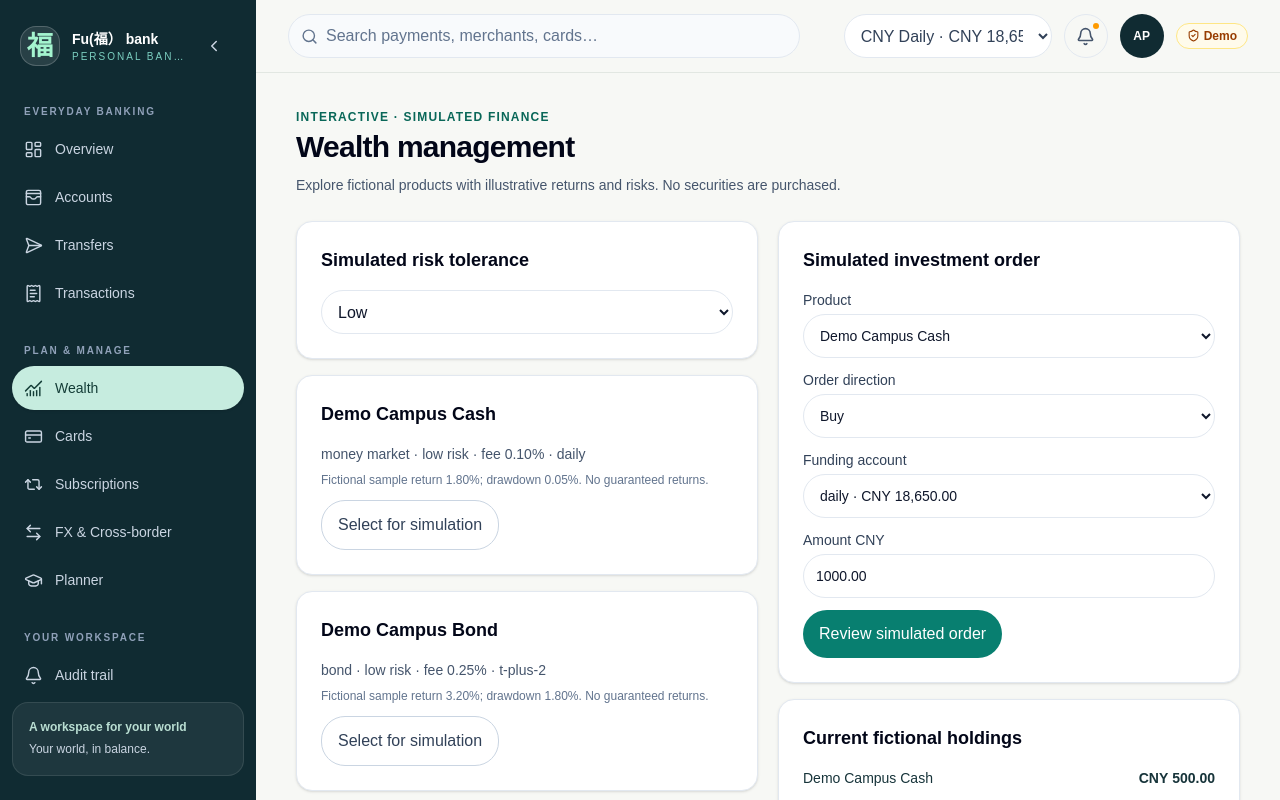
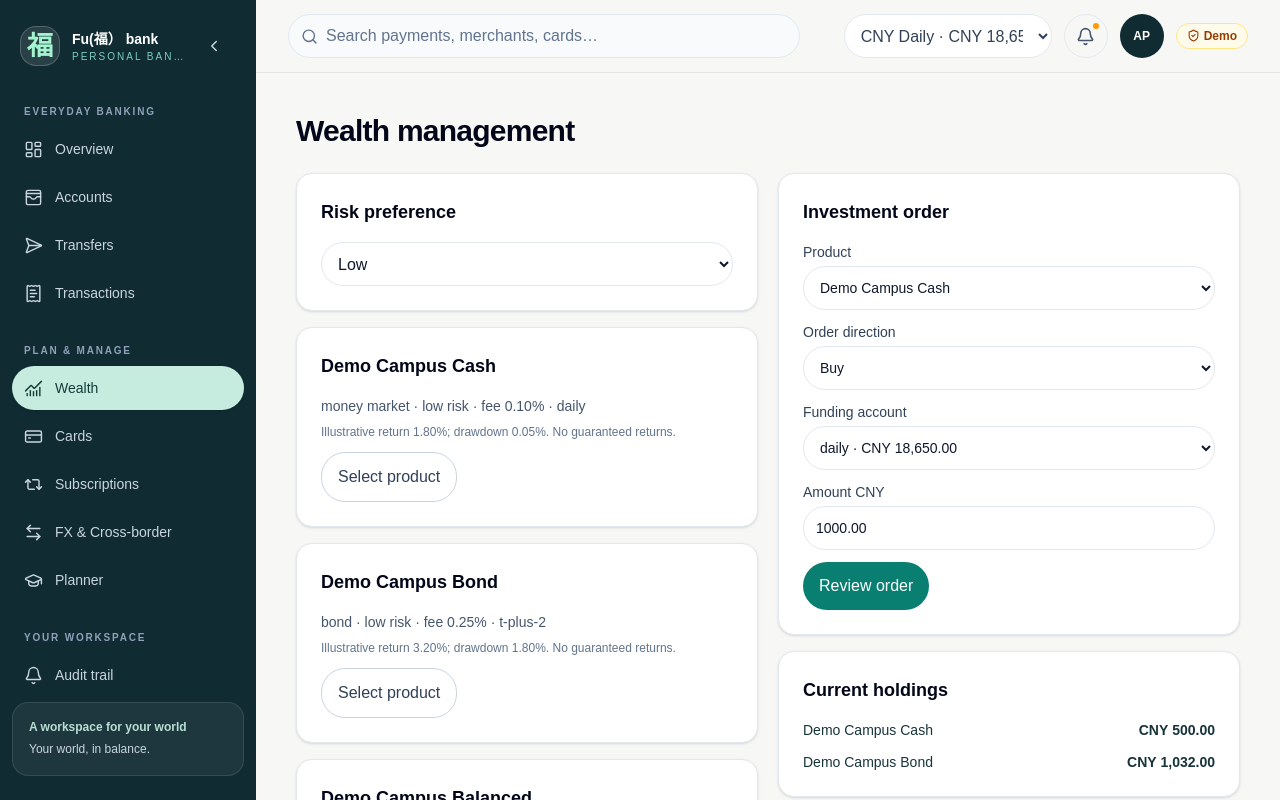
Before and after one commit to jamienatorX/fudan-global-finance-ai, a Next.js app: page /wealth in a window 1280 px wide. Shown: the top 800 px of the page. Built offline with nearby package versions, Linux system fonts and the light colour scheme; a web font is replaced by a local one.

Commit message:
Rebrand Fu bank and simplify customer copy

```diff
--- a/src/features/demo/scenario-workspaces.tsx
+++ b/src/features/demo/scenario-workspaces.tsx
@@ -29,14 +29,14 @@ function PageBody({ section }: { section: Page }) {
     catch (cause) { setError(cause instanceof Error ? cause.message : 'Please check these fields.'); }
   };
   const names: Record<Page, [string,string]> = {
-    transfers: ['Smart transfers', 'Move fictional balances between your own accounts or to verified demo recipients. Approval is mandatory; schedules use Shanghai time.'],
-    cards: ['Card management', 'Freeze, unfreeze and update limits on simulated virtual cards. Only masked numbers are displayed.'],
-    subscriptions: ['Subscription management', 'Review recurring charges and simulate cancellations. Past transactions remain unchanged.'],
-    wealth: ['Wealth management', 'Explore fictional products with illustrative returns and risks. No securities are purchased.'],
-    fx: ['FX & cross-border', 'Reference-only exchange rates. No executable quotes, fees, or live cross-border transfers.'],
-    planner: ['Budget & tuition planner', 'Track student expenses, tuition commitments and cash runway on the same simulated ledger.'],
-    audit: ['Audit & notifications', 'Review recorded demo changes, status, receipts and correlation identifiers.'],
-    settings: ['Settings & demo reset', 'Manage browser-local demonstration data. Reset discards local changes.'],
+    transfers: ['Smart transfers', 'Transfer between your accounts or to a saved recipient.'],
+    cards: ['Card management', ''],
+    subscriptions: ['Subscription management', ''],
+    wealth: ['Wealth management', ''],
+    fx: ['FX & cross-border', ''],
+    planner: ['Budget & tuition planner', ''],
+    audit: ['Audit & notifications', ''],
+    settings: ['Settings', ''],
   };
   const [title,description]=names[section];
   const accountId=val('source',snapshot.accounts[0].id);
@@ -52,7 +52,7 @@ function PageBody({ section }: { section: Page }) {
   }
   const eligibleCny=snapshot.accounts.filter(a=>a.status==='active'&&a.currency==='CNY');
   return <div className="space-y-6">
-    <header><p className="text-xs font-bold uppercase tracking-widest text-blue-700">Interactive · simulated finance</p>
+    <header>
       <h1 className="mt-1 text-3xl font-bold tracking-tight text-slate-950">{title}</h1>
       <p className="mt-2 max-w-3xl text-sm leading-6 text-slate-600">{description}</p></header>
     {section==='transfers' && <div className="grid gap-5 lg:grid-cols-2">
@@ -61,7 +61,7 @@ function PageBody({ section }: { section: Page }) {
           <Label caption="Source account"><select className={field} value={accountId} onChange={e=>{set('source',e.target.value);set('recipient','');}}>
             {snapshot.accounts.filter(a=>a.status==='active').map(a=><option key={a.id} value={a.id}>{a.currency} {a.type} · {formatMoney(a.availableBalance)}</option>)}</select></Label>
           <Label caption="Recipient"><select className={field} value={val('recipient','')} onChange={e=>set('recipient',e.target.value)}>
-            <option value="">Choose a verified demo recipient</option>
+            <option value="">Choose a recipient</option>
             {snapshot.accounts.filter(a=>a.id!==source.id&&a.currency===source.currency).map(a=><option key={a.id} value={'account:'+a.id}>Own {a.currency} {a.type}</option>)}
             {snapshot.beneficiaries.filter(b=>b.supportedCurrencies.includes(source.currency)).map(b=><option key={b.id} value={'beneficiary:'+b.id}>{b.displayName} · {b.accountAlias}</option>)}
           </select></Label>
@@ -80,7 +80,7 @@ function PageBody({ section }: { section: Page }) {
       </div>)}</Panel></div>}
     {section==='cards' && <div className="grid gap-5 md:grid-cols-2">{snapshot.cards.map(c=><Panel key={c.id} title={c.purpose.replaceAll('-',' ')+' virtual card'}>
       <div className="rounded-2xl bg-gradient-to-br from-slate-950 to-blue-800 p-6 text-white">
-        <p className="text-sm font-semibold">Fudan Global · Demo Virtual</p><p className="mt-12 font-mono text-2xl tracking-widest">{c.maskedNumber}</p>
+        <p className="text-sm font-semibold">福 · Fu bank</p><p className="mt-12 font-mono text-2xl tracking-widest">{c.maskedNumber}</p>
         <p className="mt-3 text-sm capitalize">{c.freezeState}</p>
       </div><p className="mt-4 text-sm">Daily limit: {formatMoney(c.dailyLimit)}</p><p className="mt-1 text-sm">Monthly limit: {formatMoney(c.monthlyLimit)}</p>
       <div className="mt-4"><button className={button} onClick={()=>submit(()=>({type:'card',cardId:c.id,mode:c.freezeState==='frozen'?'unfreeze':'freeze'}))}>{c.freezeState==='frozen'?'Review unfreeze':'Review freeze'}</button></div>
@@ -89,7 +89,7 @@ function PageBody({ section }: { section: Page }) {
     </Panel>)}</div>}
     {section==='subscriptions' && <>
       <Panel title="Recurring commitments"><p className="text-3xl font-bold">{formatMoney(money(totalSubscriptions,'CNY'))} <span className="text-sm font-normal text-slate-500">/ month</span></p>
-      <p className="mt-2 text-xs text-slate-500">Annualized estimate: {formatMoney(money(totalSubscriptions*12n,'CNY'))}. Fictional renewal data.</p></Panel>
+      <p className="mt-2 text-xs text-slate-500">Annualized estimate: {formatMoney(money(totalSubscriptions*12n,'CNY'))}.</p></Panel>
       <div className="grid gap-5 md:grid-cols-2">{snapshot.subscriptions.map(s=><Panel key={s.id} title={s.merchant}>
         <div className="flex justify-between gap-2"><strong className="text-xl">{formatMoney(s.amount)} / {s.cadence}</strong><span className="capitalize text-slate-500">{s.status}</span></div>
         <p className="mt-3 text-sm text-slate-600">Renewal: {s.nextRenewalAt.slice(0,10)}</p>
@@ -97,13 +97,13 @@ function PageBody({ section }: { section: Page }) {
         {s.status==='active'&&<button className={button+' mt-4'} onClick={()=>submit(()=>({type:'subscription',subscriptionId:s.id}))}>Review cancellation</button>}
       </Panel>)}</div></>}
     {section==='wealth' && <div className="grid gap-5 lg:grid-cols-2">
-      <div className="space-y-4"><Panel title="Simulated risk tolerance"><select className={field} value={val('risk','low')} onChange={e=>set('risk',e.target.value)}><option value="low">Low</option><option value="medium">Medium</option><option value="high">High</option></select></Panel>
+      <div className="space-y-4"><Panel title="Risk preference"><select className={field} value={val('risk','low')} onChange={e=>set('risk',e.target.value)}><option value="low">Low</option><option value="medium">Medium</option><option value="high">High</option></select></Panel>
       {snapshot.investmentProducts.map(p=><Panel key={p.id} title={p.name}>
         <p className="text-sm text-slate-600">{p.category.replaceAll('-',' ')} · {p.simulatedRisk} risk · fee {(p.feeBasisPoints/100).toFixed(2)}% · {p.liquidity}</p>
-        <p className="mt-2 text-xs text-slate-500">Fictional sample return {(p.historicalSimulation.returnBasisPoints/100).toFixed(2)}%; drawdown {(p.historicalSimulation.drawdownBasisPoints/100).toFixed(2)}%. No guaranteed returns.</p>
-        <button className={secondary+' mt-3'} onClick={()=>set('product',p.id)}>Select for simulation</button>
+        <p className="mt-2 text-xs text-slate-500">Illustrative return {(p.historicalSimulation.returnBasisPoints/100).toFixed(2)}%; drawdown {(p.historicalSimulation.drawdownBasisPoints/100).toFixed(2)}%. No guaranteed returns.</p>
+        <button className={secondary+' mt-3'} onClick={()=>set('product',p.id)}>Select product</button>
       </Panel>)}</div>
-      <div className="space-y-4"><Panel title="Simulated investment order">
+      <div className="space-y-4"><Panel title="Investment order">
         <div className="space-y-3">
           <Label caption="Product"><select className={field} value={val('product',snapshot.investmentProducts[0].id)} onChange={e=>set('product',e.target.value)}>{snapshot.investmentProducts.map(p=><option value={p.id} key={p.id}>{p.name}</option>)}</select></Label>
           <Label caption="Order direction"><select className={field} value={val('direction','buy')} onChange={e=>set('direction',e.target.value)}><option value="buy">Buy</option><option value="redeem">Redeem</option></select></Label>
@@ -114,9 +114,9 @@ function PageBody({ section }: { section: Page }) {
             const ranks={low:0,medium:1,high:2};
             if(val('direction','buy')==='buy' && ranks[p.simulatedRisk]>ranks[val('risk','low') as keyof typeof ranks])throw new Error('Product exceeds selected risk tolerance');
             return {type:'investment',productId:p.id,sourceId:val('funding',eligibleCny[0].id),direction:val('direction','buy') as 'buy'|'redeem',amountMinor:parseMajorAmount(val('investmentAmount','1000.00'),'CNY')};
-          })}>Review simulated order</button>
+          })}>Review order</button>
         </div></Panel>
-        <Panel title="Current fictional holdings">{snapshot.holdings.map(h=><p className="mt-3 flex justify-between gap-3 text-sm" key={h.id}><span>{snapshot.investmentProducts.find(p=>p.id===h.productId)?.name}</span><strong>{formatMoney(h.simulatedValue)}</strong></p>)}</Panel>
+        <Panel title="Current holdings">{snapshot.holdings.map(h=><p className="mt-3 flex justify-between gap-3 text-sm" key={h.id}><span>{snapshot.investmentProducts.find(p=>p.id===h.productId)?.name}</span><strong>{formatMoney(h.simulatedValue)}</strong></p>)}</Panel>
       </div></div>}
     {section==='fx' && <div className="grid gap-5 lg:grid-cols-2"><Panel title="Reference conversion">
       <div className="grid grid-cols-2 gap-3">{[['currency',currency],['target',target]].map(([key,current])=><Label key={key} caption={key==='currency'?'From':'To'}><select className={field} value={current} onChange={e=>set(key,e.target.value)}>{Object.keys(CURRENCY_MINOR_DIGITS).map(c=><option key={c}>{c}</option>)}</select></Label>)}</div>
@@ -129,7 +129,7 @@ function PageBody({ section }: { section: Page }) {
       </div>)}</Panel></div>}
     {section==='planner' && <>
       <div className="grid gap-4 sm:grid-cols-3">{[['Available CNY',formatMoney(runway.available)],['Monthly budget',formatMoney(runway.monthly)],['Projected runway',runway.months===null?'Not finite':runway.months+' months']].map(([n,v])=><div key={n} className={card}><p className="text-sm text-slate-500">{n}</p><p className="mt-2 text-2xl font-bold">{v}</p></div>)}</div>
-      <p className="text-sm text-slate-600">Runway = (available CNY − unpaid tuition) ÷ current monthly budget limits, with demo fallback exchange rates.</p>
+
       <div className="grid gap-5 lg:grid-cols-2"><Panel title="Update monthly budget caps">{snapshot.budgets.filter(b=>b.month===snapshot.asOf.slice(0,7)).map(b=><div key={b.id} className="border-b border-slate-100 py-3">
         <p className="text-sm font-semibold capitalize">{b.category}: {formatMoney(b.limit)} <span className="text-slate-500">· spent {formatMoney(b.actualSpend)}</span></p>
         <div className="mt-2 flex gap-2"><input aria-label={'New '+b.category+' budget'} className={field+' !mt-0'} placeholder="New amount CNY" value={val('budget:'+b.id)} onChange={e=>set('budget:'+b.id,e.target.value)}/>
@@ -138,23 +138,23 @@ function PageBody({ section }: { section: Page }) {
       <Panel title="Tuition & emergency fund">{snapshot.tuitionObligations.map(t=><div key={t.id} className="mb-5 space-y-2 text-sm">
         <p><strong>{t.institution}</strong> · {t.installment}</p><p>Due {t.dueAt.slice(0,10)} · <span className="capitalize">{t.status}</span></p>
         <p>Outstanding {formatMoney(money(t.amount.amountMinor-t.paidAmount.amountMinor,t.amount.currency))}</p>
-        {t.status!=='paid' && eligibleCny[0]&&<button className={button} onClick={()=>submit(()=>({type:'tuition',sourceId:eligibleCny[0].id,tuitionId:t.id}))}>Review simulated tuition payment</button>}
+        {t.status!=='paid' && eligibleCny[0]&&<button className={button} onClick={()=>submit(()=>({type:'tuition',sourceId:eligibleCny[0].id,tuitionId:t.id}))}>Review tuition payment</button>}
       </div>)}{snapshot.accounts.filter(a=>a.goal).map(a=><div className="rounded-xl bg-blue-50 p-4" key={a.id}><p className="text-sm font-semibold">Emergency fund</p><p className="mt-1 text-sm">{formatMoney(a.balance)} / {formatMoney(a.goal!)}</p>
       <progress className="mt-2 w-full" value={Number(a.balance.amountMinor)} max={Number(a.goal!.amountMinor)}/></div>)}</Panel></div></>}
     {section==='audit' && <Panel title={'Audit events · '+snapshot.auditEvents.length}><ol className="divide-y divide-slate-100">{snapshot.auditEvents.toReversed().map(e=><li key={e.id} className="py-4 text-sm">
       <div className="flex justify-between gap-3"><strong>{e.eventType}</strong><span className="text-xs text-slate-500">{e.occurredAt.slice(0,19)}</span></div>
-      <p className="mt-1 text-slate-600">{e.afterSummary&&typeof e.afterSummary==='object'&&!Array.isArray(e.afterSummary)&&'summary'in e.afterSummary?String(e.afterSummary.summary):'Fictional action recorded'}</p>
+      <p className="mt-1 text-slate-600">{e.afterSummary&&typeof e.afterSummary==='object'&&!Array.isArray(e.afterSummary)&&'summary'in e.afterSummary?String(e.afterSummary.summary):'Activity recorded'}</p>
       <p className="mt-1 text-xs text-slate-500">Correlation: {e.correlationId} · {e.outcome}</p>
     </li>)}</ol></Panel>}
     {section==='settings' && <div className="grid gap-5 lg:grid-cols-2"><Panel title="Profile and security">
       <p className="text-sm">{snapshot.users[0].profile.displayName} · {snapshot.users[0].profile.institution}</p>
-      <p className="mt-3 text-sm text-slate-600">Data is held in this browser&apos;s local storage only. No real banking credentials, payments or licensed services.</p>
-      <p className="mt-3 text-sm text-slate-600">The separate Supabase database schema is not used for these browser-local demo changes.</p></Panel>
-      <Panel title="Reset demo"><p className="text-sm text-slate-600">Restore the exact baseline fixture. This will overwrite all locally simulated actions and audit records.</p>
+
+      </Panel>
+      <Panel title="Reset data"><p className="text-sm text-slate-600">Resetting removes your activity and restores the starting balances. This cannot be undone.</p>
       <Label caption="Type RESET DEMO"><input className={field} value={val('reset')} onChange={e=>set('reset',e.target.value)}/></Label>
-      <button className={button+' mt-4'} onClick={()=>{if(!reset(val('reset')))setError('Type RESET DEMO exactly.');else{set('reset','');setError(null);}}}>Reset browser-local simulation</button></Panel></div>}
+      <button className={button+' mt-4'} onClick={()=>{if(!reset(val('reset')))setError('Type RESET DEMO exactly.');else{set('reset','');setError(null);}}}>Reset data</button></Panel></div>}
     {error&&<p role="alert" className="rounded-xl bg-red-50 p-4 text-sm text-red-800">{error}</p>}
-    <p className="text-xs text-slate-500">Competition prototype. All transactions, card settings, holdings, transfers and account balances are fictional. Explicit approval is required before applying any proposed demo change.</p>
+
   </div>;
 }
 export function TransfersWorkspace(){return <PageBody section="transfers"/>}
```
